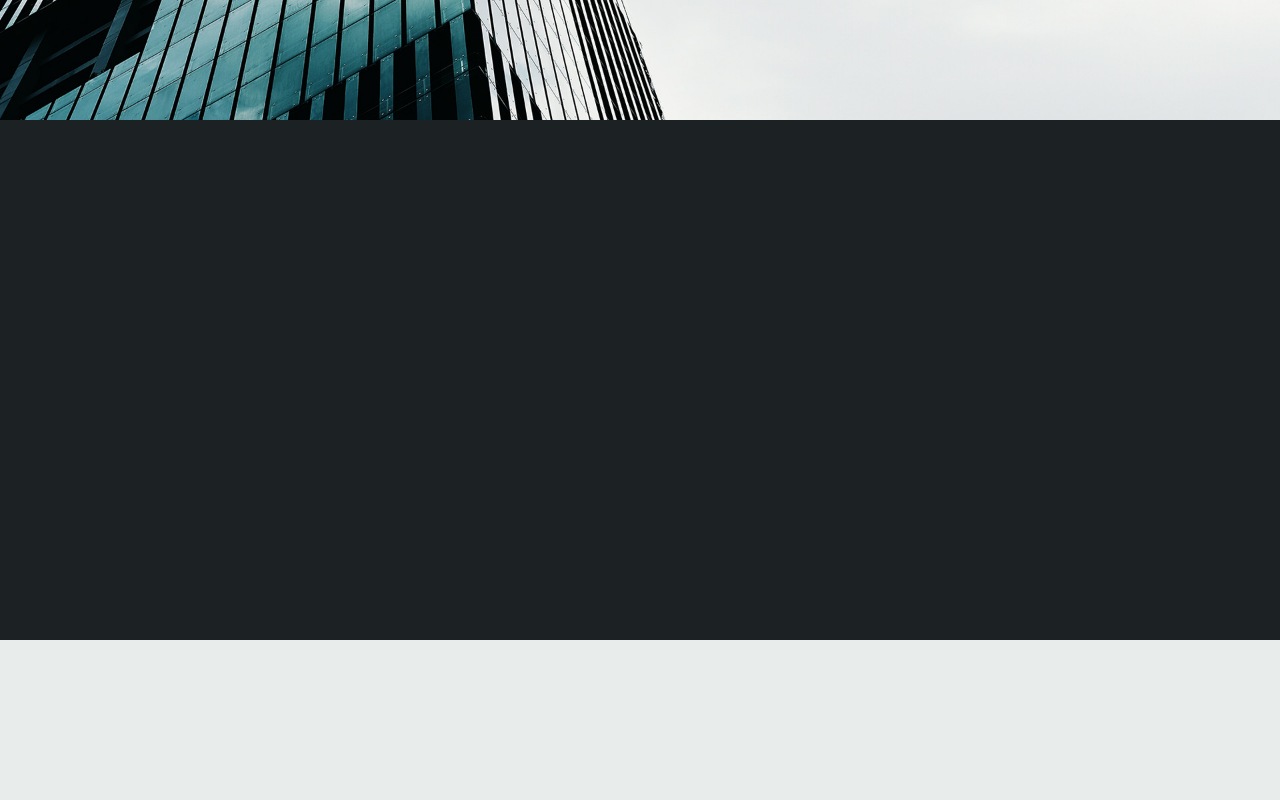
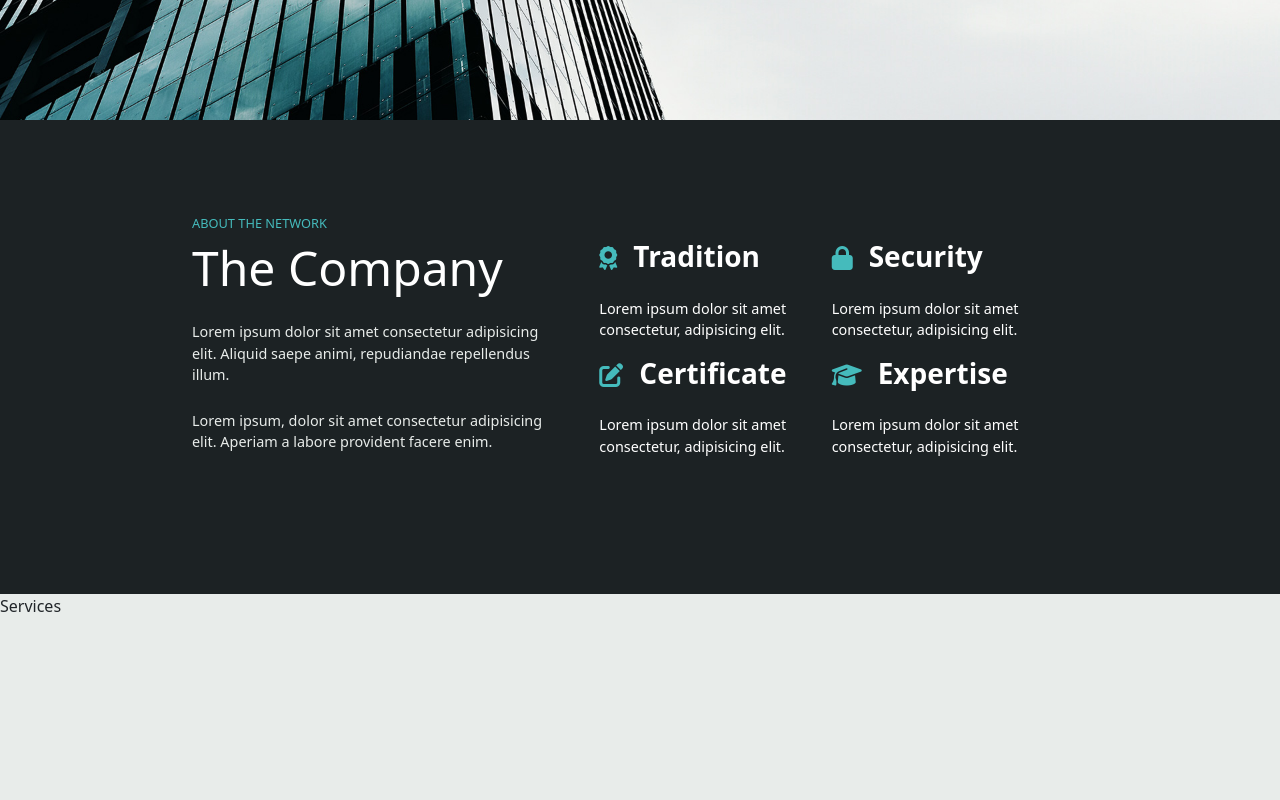
Before and after one commit to andrearicciotti/insurance-consulting, a Vue app: page / in a window 1280 px wide. Shown: the part 580-1380 px from the top of the page. Built offline with nearby package versions, Linux system fonts and the light colour scheme.

Commit message:
add: about section

```diff
--- a/src/components/AboutMain.vue
+++ b/src/components/AboutMain.vue
@@ -10,8 +10,84 @@ export default {
 
 <template>
 
+    <div class="ms_container">
+
+        <div class="row justify-content-between">
+
+            <div class="col-5 ms_about-title">
+                <h2 class="ms_title">About the network</h2>
+                <h3>The Company</h3>
+                <p class="my-4">Lorem ipsum dolor sit amet consectetur adipisicing elit. Aliquid saepe animi, repudiandae repellendus illum.</p>
+                <p>Lorem ipsum, dolor sit amet consectetur adipisicing elit. Aperiam a labore provident facere enim.</p>
+            </div>
+
+            <div class="col-7 px-5 py-4 ms_about-skills">
+                <div class="row row-cols-2 h-100">
+
+                    <div class="col-auto p-0 w-50">
+                        <i class="fa-solid fa-award"></i>
+                        <h3 class="d-inline-block mx-3 fw-semibold">Tradition</h3>
+                        <p>Lorem ipsum dolor sit amet consectetur, adipisicing elit.</p>
+                    </div>
+
+                    <div class="col-auto w-50 p-0">
+                        <i class="fa-solid fa-lock"></i>
+                        <h3 class="d-inline-block mx-3 fw-semibold">Security</h3>
+                        <p>Lorem ipsum dolor sit amet consectetur, adipisicing elit.</p>
+                    </div>
+
+                    <div class="col-auto w-50 p-0">
+                        <i class="fa-solid fa-pen-to-square"></i>
+                        <h3 class="d-inline-block mx-3 fw-semibold">Certificate</h3>
+                        <p>Lorem ipsum dolor sit amet consectetur, adipisicing elit.</p>
+                    </div>
+
+                    <div class="col-auto w-50 p-0">
+                        <i class="fa-solid fa-graduation-cap"></i>
+                        <h3 class="d-inline-block mx-3 fw-semibold">Expertise</h3>
+                        <p>Lorem ipsum dolor sit amet consectetur, adipisicing elit.</p>
+                    </div>
+                </div>
+            </div>
+
+        </div>
+
+    </div>
+
 </template>
 
 <style lang="scss" scoped>
+@use '../style/partials/mixins' as *;
+@use '../style/partials/variables' as *;
+.ms_container {
+    padding: 6rem 0;
+    color: $white-color;
+    .row {
+        .ms_about-title {
 
+            h3 {
+                font-size: 3rem;
+            }
+
+            p {
+                color: $black-haze-color;
+                font-size: .9rem;
+            }
+        }
+
+        .ms_about-skills {
+
+            i {
+                color: $fountain-blue-color;
+                font-size: 1.5rem;
+            }
+
+            p {
+                font-size: .9rem;
+                margin: 1rem 0;
+            }
+        }
+    }
+
+}
 </style>
--- a/src/components/HeaderApp.vue
+++ b/src/components/HeaderApp.vue
@@ -57,7 +57,7 @@ export default {
 
         </div>
 
-        <div id="home" class="header-bottom  fw-semibold">
+        <div class="header-bottom  fw-semibold">
 
             <div class="ms_container">
 
@@ -69,13 +69,13 @@ export default {
 
                     <div class="col-11 ms_navigation">
                         <div class="row align-content-center justify-content-end">
-                            <div class="col-auto"><a href="home">Home</a></div>
-                            <div class="col-auto"><a href="about">About</a></div>
-                            <div class="col-auto"><a href="services">Services</a></div>
-                            <div class="col-auto"><a href="process">Process</a></div>
-                            <div class="col-auto"><a href="team">Team</a></div>
-                            <div class="col-auto"><a href="blog">Blog</a></div>
-                            <div class="col-auto"><a href="get-in-touch">Get in touch</a></div>
+                            <div class="col-auto"><a href="#home">Home</a></div>
+                            <div class="col-auto"><a href="#about">About</a></div>
+                            <div class="col-auto"><a href="#services">Services</a></div>
+                            <div class="col-auto"><a href="#process">Process</a></div>
+                            <div class="col-auto"><a href="#team">Team</a></div>
+                            <div class="col-auto"><a href="#blog">Blog</a></div>
+                            <div class="col-auto"><a href="#get-in-touch">Get in touch</a></div>
                         </div>
                     </div>
 
--- a/src/components/HomeMain.vue
+++ b/src/components/HomeMain.vue
@@ -14,7 +14,7 @@ export default {
 
         <div class="col-6 d-flex flex-column justify-content-center align-items-start ms_form">
 
-            <h2 class="fw-bold">fusions & acquisition</h2>
+            <h2 class="fw-bold ms_title">fusions & acquisition</h2>
             <h3 class="fw-bold">Insurance Consulting</h3>
             <form action="">
 
@@ -58,12 +58,6 @@ export default {
 
     .ms_form {
 
-        h2 {
-            color: $fountain-blue-color;
-            text-transform: uppercase;
-            font-size: .8rem;
-        }
-
         h3 {
             font-size: 4rem;
             line-height: 65px;
--- a/src/components/MainApp.vue
+++ b/src/components/MainApp.vue
@@ -19,14 +19,15 @@ export default {
 
         <section id="home">
             <HomeMain />
+        </section>
+        <section id="about">
             <AboutMain />
         </section>
-        <section id="about"></section>
-        <section id="services"></section>
-        <section id="process"></section>
-        <section id="team"></section>
-        <section id="blog"></section>
-        <section id="get-in-touch"></section>
+        <section id="services">Services</section>
+        <section id="process">Process</section>
+        <section id="team">Team</section>
+        <section id="blog">Blog</section>
+        <section id="get-in-touch">Get in Touch</section>
 
     </main>
 </template>
@@ -43,7 +44,6 @@ export default {
 }
 
 #about{
-    height: 520px;
     background-color: $shark-color;
 }
 
--- a/src/style/general.scss
+++ b/src/style/general.scss
@@ -46,3 +46,15 @@ img {
         color: white;
     }
 }
+
+.ms_title {
+    color: $fountain-blue-color;
+    text-transform: uppercase;
+    font-size: .8rem;
+}
+
+
+.ms_container {
+    width: 70%;
+    margin: 0 auto;
+}
```
